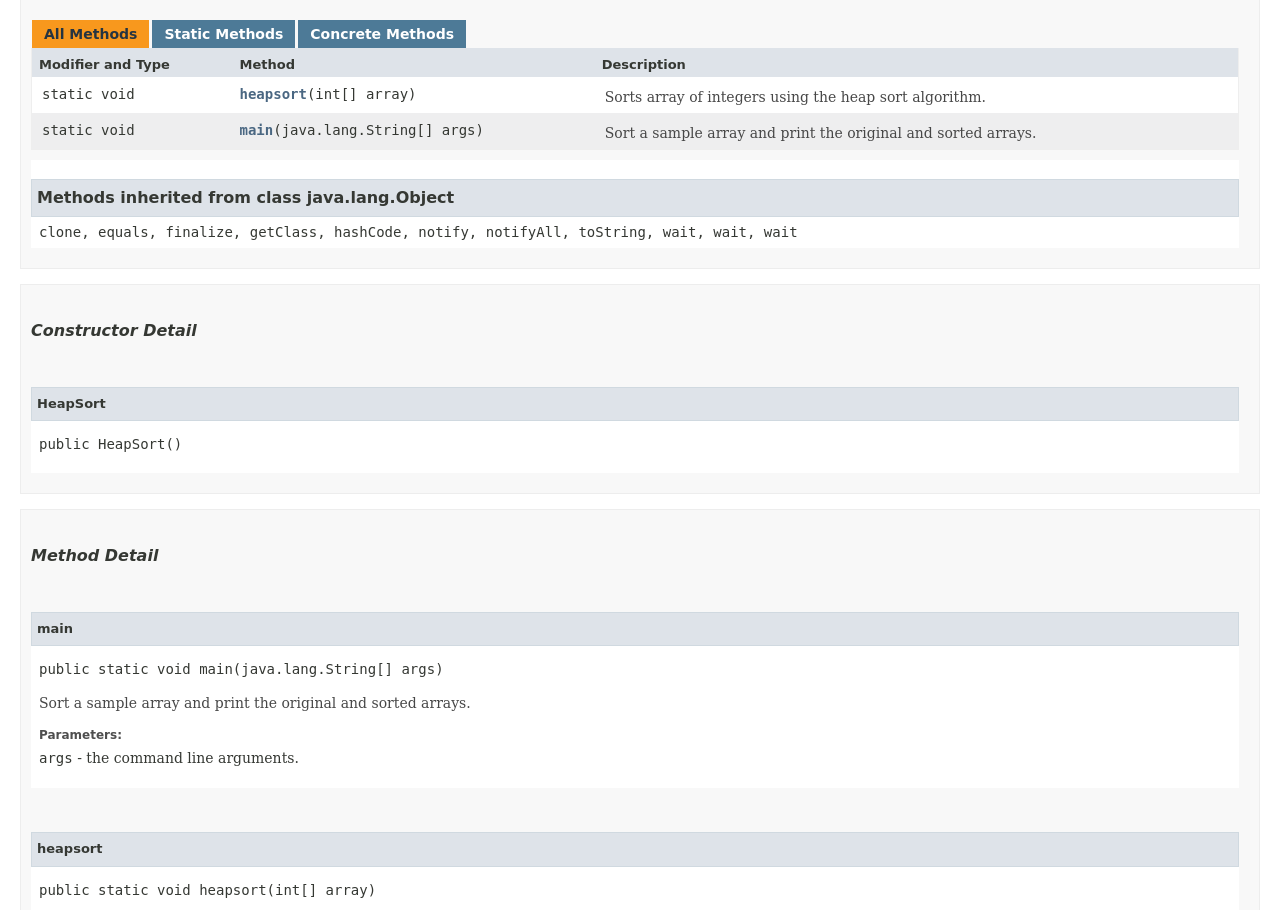
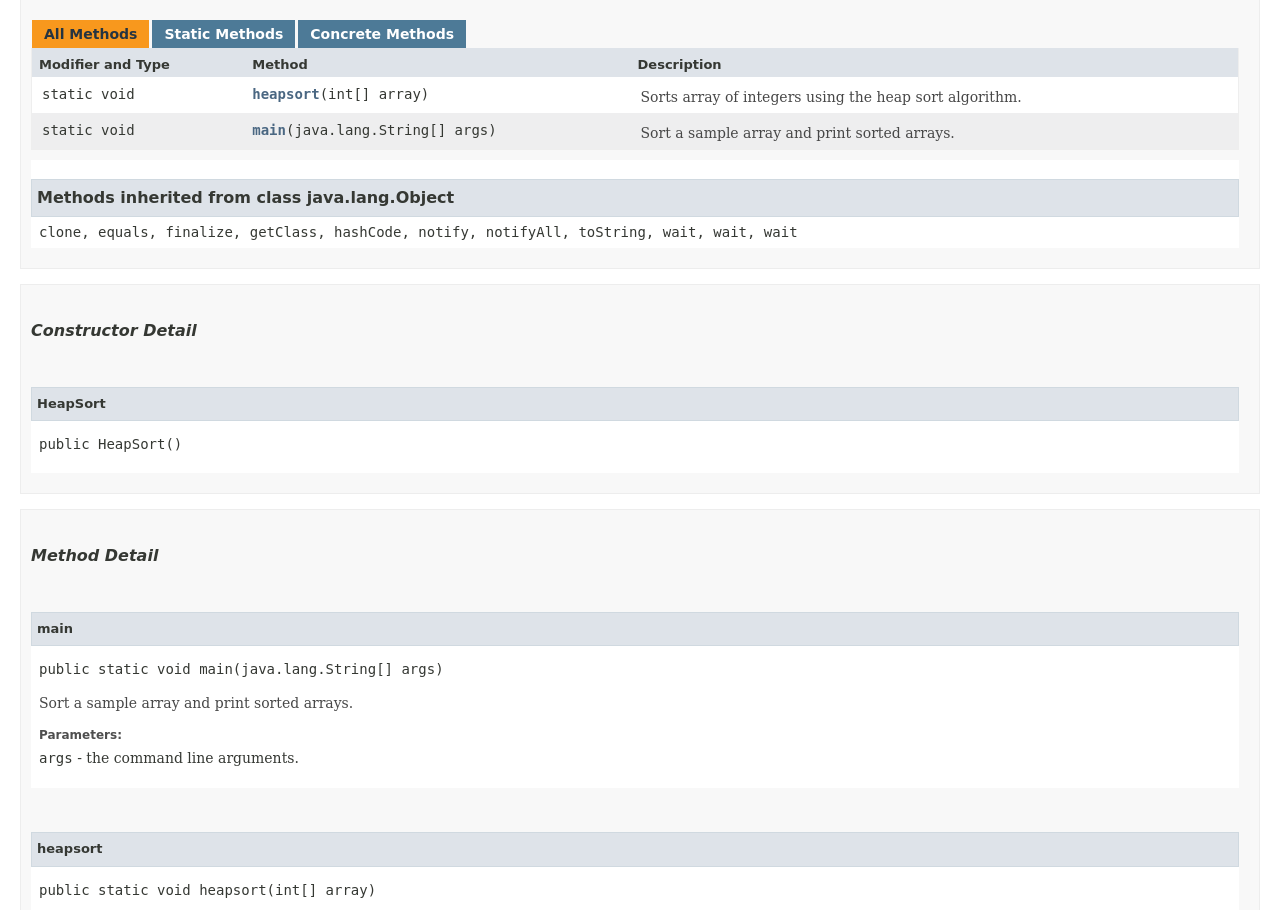
Before and after one commit to Anqeliccom/OOP, a plain HTML site: page Task_1_1_1/org/example/HeapSort.html in a window 1280 px wide. Shown: the part 580-1490 px from the top of the page. Drawn offline with Linux system fonts and the light colour scheme; no server answers; a script that the page names is missing; files whose address does not match are found by name; a web font is replaced by a local one.

Commit message:
Deploying to gh-pages from @ Anqeliccom/OOP@4be16c75ed47001c31fad7762f861627c5b53ebf 🚀

```diff
--- a/Task_1_1_1/org/example/HeapSort.html
+++ b/Task_1_1_1/org/example/HeapSort.html
@@ -185,7 +185,7 @@ extends java.lang.Object</pre>
 <td class="colFirst"><code>static void</code></td>
 <th class="colSecond" scope="row"><code><span class="memberNameLink"><a href="#main(java.lang.String%5B%5D)">main</a></span>&#8203;(java.lang.String[]&nbsp;args)</code></th>
 <td class="colLast">
-<div class="block">Sort a sample array and print the original and sorted arrays.</div>
+<div class="block">Sort a sample array and print sorted arrays.</div>
 </td>
 </tr>
 </table>
@@ -238,7 +238,7 @@ extends java.lang.Object</pre>
 <li class="blockList">
 <h4>main</h4>
 <pre class="methodSignature">public static&nbsp;void&nbsp;main&#8203;(java.lang.String[]&nbsp;args)</pre>
-<div class="block">Sort a sample array and print the original and sorted arrays.</div>
+<div class="block">Sort a sample array and print sorted arrays.</div>
 <dl>
 <dt><span class="paramLabel">Parameters:</span></dt>
 <dd><code>args</code> - the command line arguments.</dd>
```
Also changed, not shown: Task_1_1_1/index-all.html (+1 -1 lines), 3 other files.
